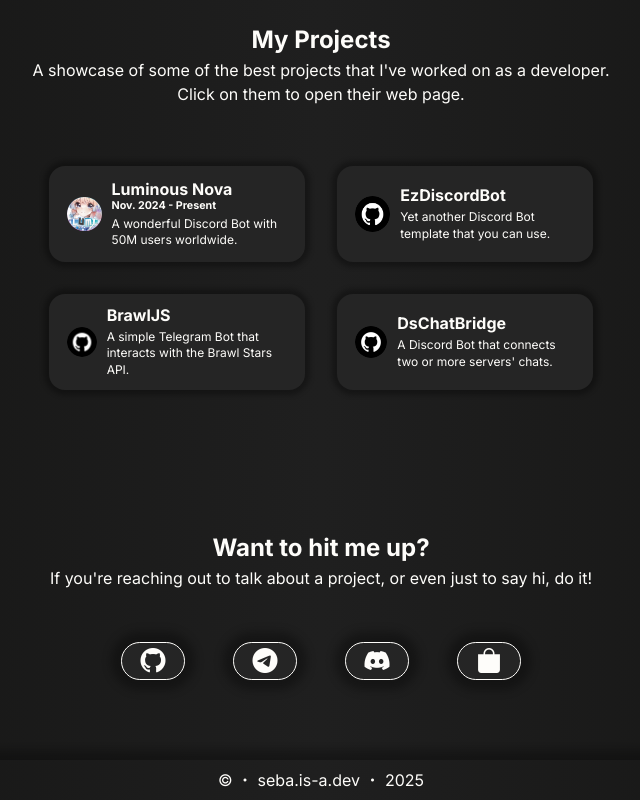
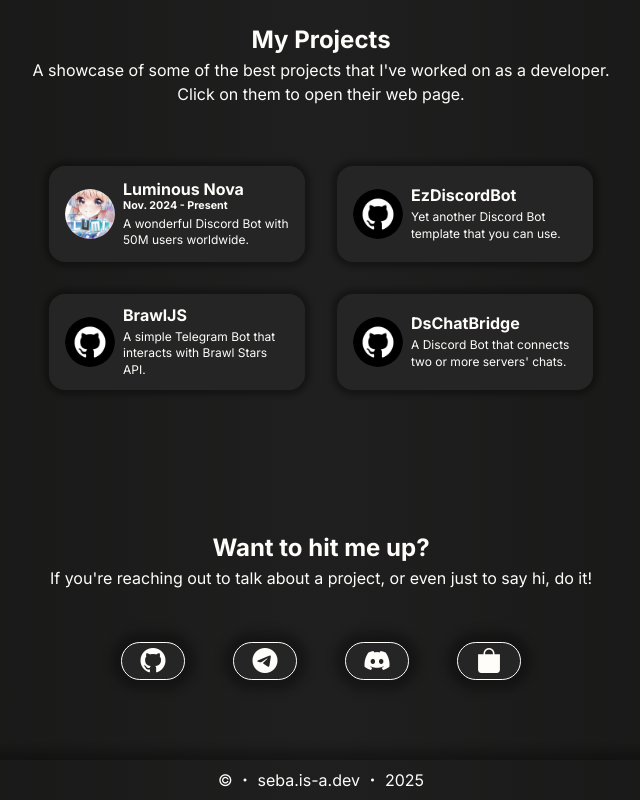
Before and after one commit to ssxbaa/SebaIsADev, a plain HTML site: page index.html in a window 1280 px wide. Shown: the part 1842-2642 px from the top of the page, without its empty margins (319-959 px from the left). Drawn offline with nearby package versions, Linux system fonts and the light colour scheme.

Commit message:
Minor fixes
Fixed minor things.

```diff
--- a/css/main.css
+++ b/css/main.css
@@ -489,7 +489,7 @@ div.project-card > div.image {
 
 div.image > img.icon {
 
-    width: 90%;
+    width: 50px;
     border-radius: 50%;
 
 }
@@ -502,6 +502,7 @@ div.project-card > div.text {
     justify-content: center;
 
     text-align: left;
+
 }
 
 div.project-card > div.text > h3 {
--- a/index.html
+++ b/index.html
@@ -197,7 +197,7 @@
 
                 <div class="text">
                     <h4>BrawlJS</h4>
-                    <p>A simple Telegram Bot that interacts with the Brawl Stars API.</p>
+                    <p>A simple Telegram Bot that interacts with Brawl Stars API.</p>
                 </div>
 
             </div>
```
